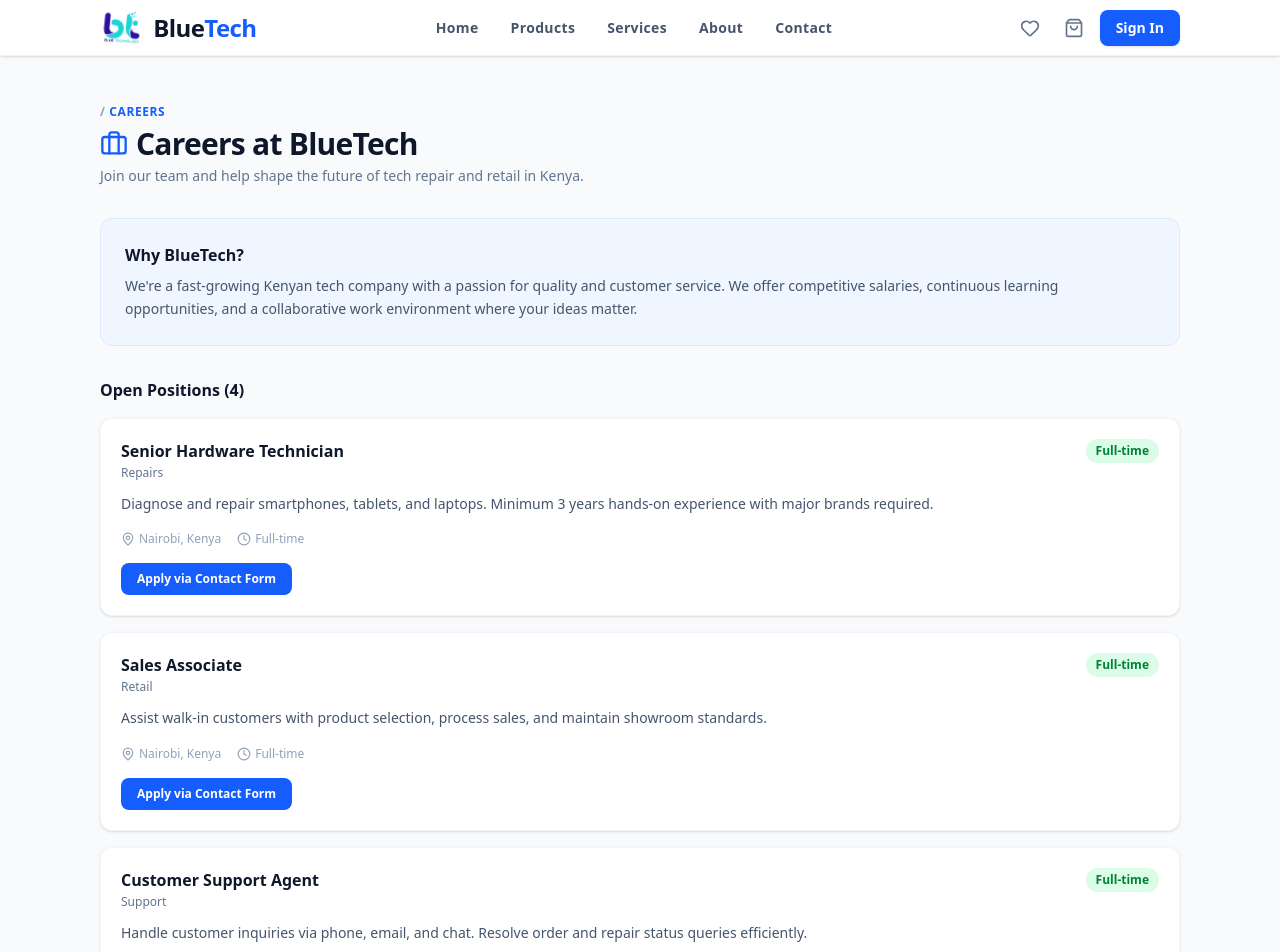
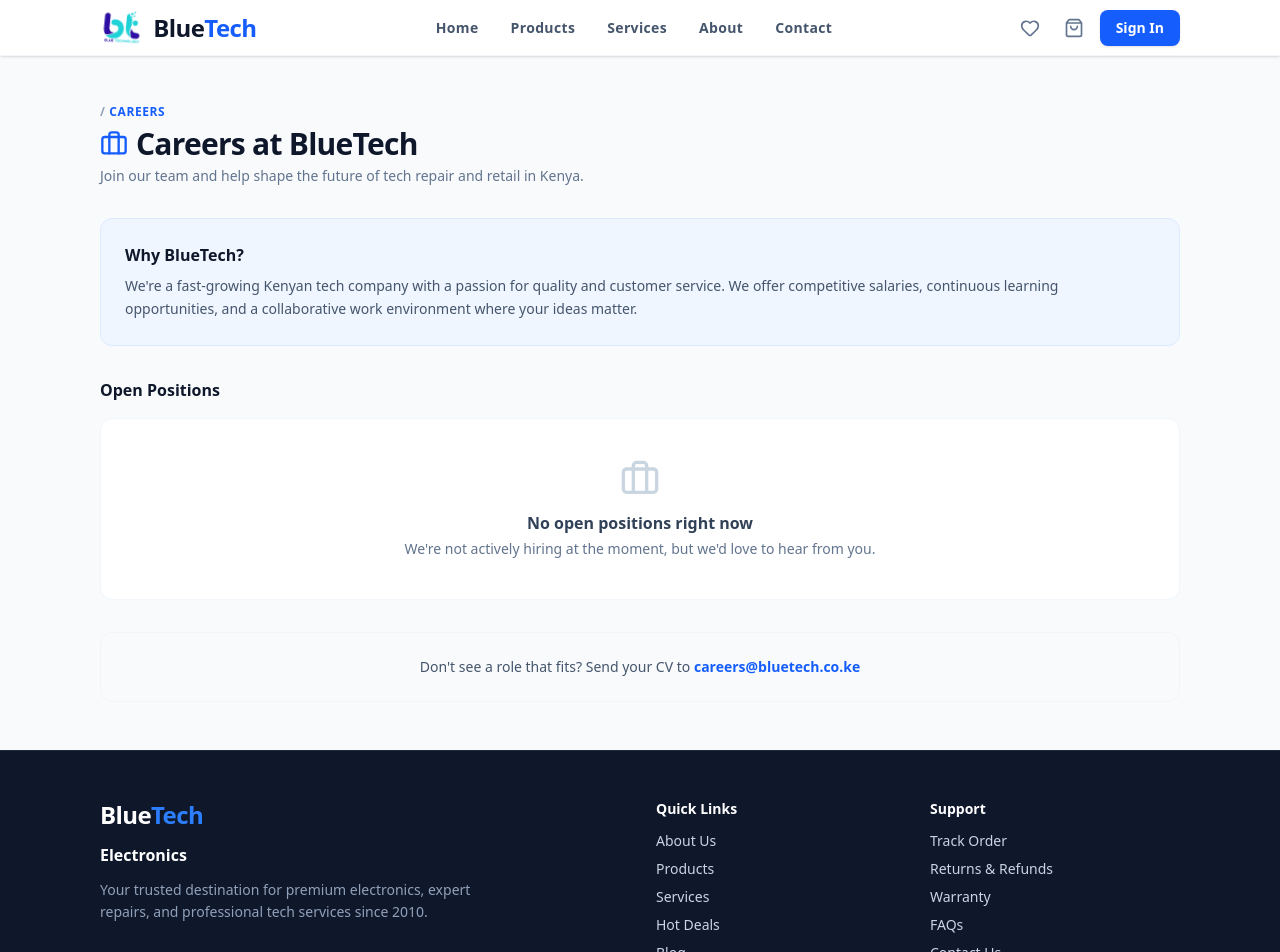
Before and after one commit to bluetech254/bluetech, a React (Vite) app in the folder client/: page /careers in a window 1280 px wide. Shown: the top 952 px of the page. Built offline with nearby package versions, Linux system fonts and the light colour scheme; no server answers.

Commit message:
fix: CareersPage - remove fake job listings, show no open positions message

```diff
--- a/client/src/pages/CareersPage.tsx
+++ b/client/src/pages/CareersPage.tsx
@@ -1,47 +1,5 @@
 import React from 'react';
-import { Briefcase, MapPin, Clock } from 'lucide-react';
-import { Link } from 'react-router-dom';
-
-const openings = [
-  {
-    id: 1,
-    title: 'Senior Hardware Technician',
-    department: 'Repairs',
-    location: 'Nairobi, Kenya',
-    type: 'Full-time',
-    description: 'Diagnose and repair smartphones, tablets, and laptops. Minimum 3 years hands-on experience with major brands required.',
-  },
-  {
-    id: 2,
-    title: 'Sales Associate',
-    department: 'Retail',
-    location: 'Nairobi, Kenya',
-    type: 'Full-time',
-    description: 'Assist walk-in customers with product selection, process sales, and maintain showroom standards.',
-  },
-  {
-    id: 3,
-    title: 'Customer Support Agent',
-    department: 'Support',
-    location: 'Remote / Nairobi',
-    type: 'Full-time',
-    description: 'Handle customer inquiries via phone, email, and chat. Resolve order and repair status queries efficiently.',
-  },
-  {
-    id: 4,
-    title: 'Frontend Developer (React)',
-    department: 'Engineering',
-    location: 'Remote',
-    type: 'Contract',
-    description: 'Build and maintain our customer-facing web platform. Strong TypeScript and React skills required.',
-  },
-];
-
-const typeColors: Record<string, string> = {
-  'Full-time': 'bg-green-100 text-green-700',
-  'Contract': 'bg-blue-100 text-blue-700',
-  'Part-time': 'bg-orange-100 text-orange-700',
-};
+import { Briefcase } from 'lucide-react';
 
 export const CareersPage = () => (
   <div className="space-y-8 animate-fade-in">
@@ -65,32 +23,11 @@ export const CareersPage = () => (
 
     {/* Open roles */}
     <div>
-      <h2 className="font-bold text-slate-900 mb-4">Open Positions ({openings.length})</h2>
-      <div className="space-y-4">
-        {openings.map(job => (
-          <div key={job.id} className="bg-white border border-slate-100 rounded-xl p-5 shadow-sm hover:shadow-md transition-shadow">
-            <div className="flex flex-wrap items-start justify-between gap-3">
-              <div>
-                <h3 className="font-bold text-slate-900">{job.title}</h3>
-                <p className="text-xs text-slate-500 mt-0.5">{job.department}</p>
-              </div>
-              <span className={`text-xs font-bold px-2.5 py-1 rounded-full ${typeColors[job.type] || 'bg-slate-100 text-slate-600'}`}>
-                {job.type}
-              </span>
-            </div>
-            <p className="text-sm text-slate-600 mt-3 leading-relaxed">{job.description}</p>
-            <div className="flex flex-wrap items-center gap-4 mt-4 text-xs text-slate-400">
-              <span className="flex items-center gap-1"><MapPin className="w-3.5 h-3.5" />{job.location}</span>
-              <span className="flex items-center gap-1"><Clock className="w-3.5 h-3.5" />{job.type}</span>
-            </div>
-            <Link
-              to="/contact"
-              className="inline-block mt-4 bg-blue-600 hover:bg-blue-700 text-white text-xs font-bold px-4 py-2 rounded-lg transition-colors"
-            >
-              Apply via Contact Form
-            </Link>
-          </div>
-        ))}
+      <h2 className="font-bold text-slate-900 mb-4">Open Positions</h2>
+      <div className="bg-white border border-slate-100 rounded-xl p-10 text-center text-slate-500">
+        <Briefcase className="w-10 h-10 mx-auto mb-3 text-slate-300" />
+        <p className="font-semibold text-slate-700">No open positions right now</p>
+        <p className="text-sm mt-1">We're not actively hiring at the moment, but we'd love to hear from you.</p>
       </div>
     </div>
 
```
